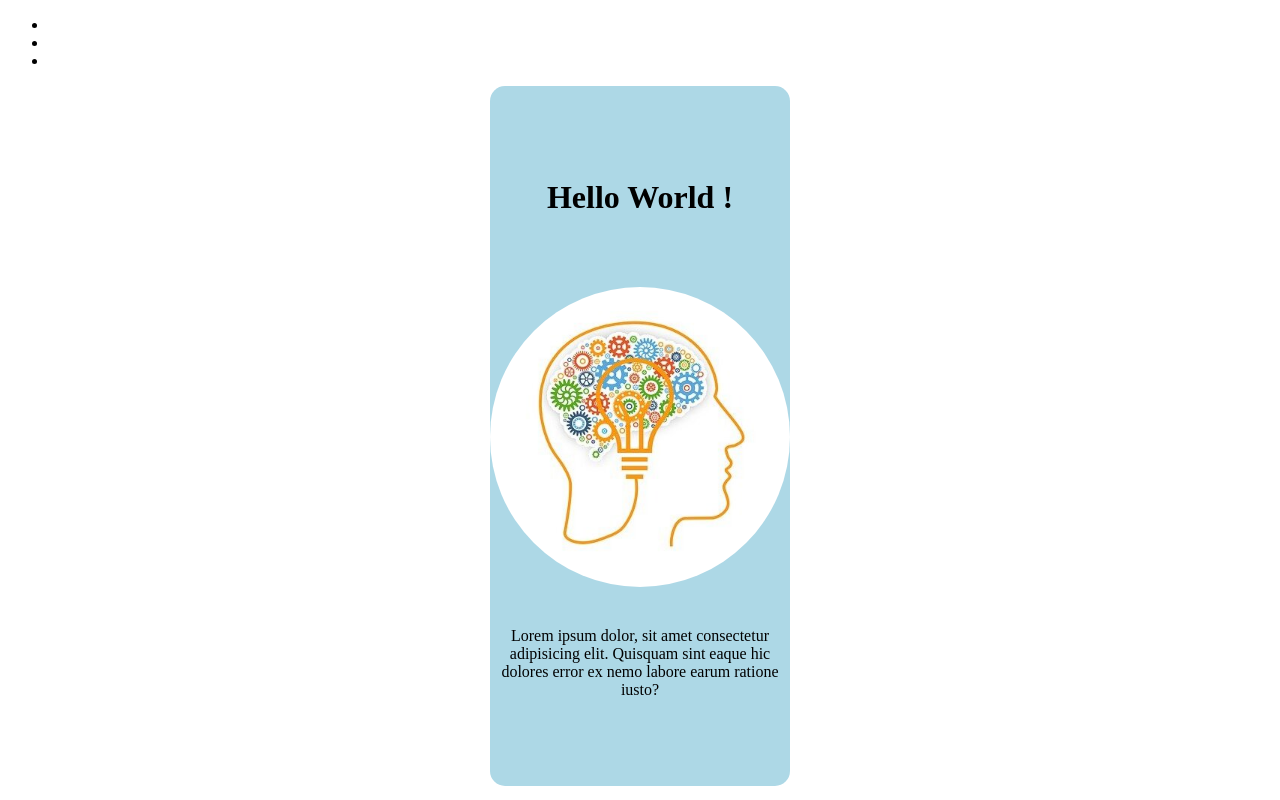
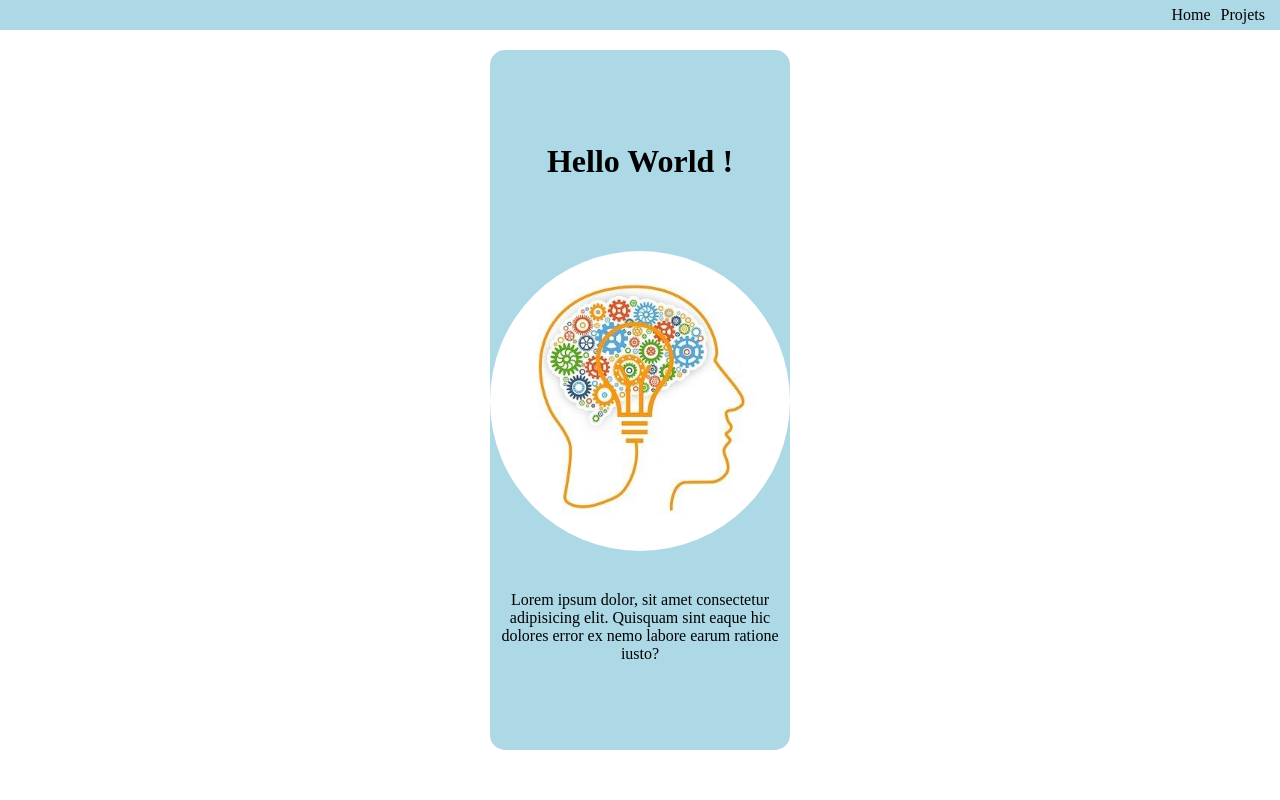
Before and after one commit to MatVD/premierDeployement, a plain HTML site: page src/index.html in a window 1280 px wide. Drawn offline with Linux system fonts and the light colour scheme.

Commit message:
retrait foundation et ajout css

```diff
--- a/src/index.html
+++ b/src/index.html
@@ -11,9 +11,8 @@
 
     <header>
         <ul>
-            <li class=></li>
-            <li class=></li>
-            <li class=></li>
+            <li class="navigation"><a href="#">Home</a> </li>
+            <li class="navigation"><a href="#">Projets</a> </li>
         </ul>
 
     </header>
@@ -29,5 +28,6 @@
         </div>
     </div>
 
+
 </body>
 </html>
--- a/src/style.css
+++ b/src/style.css
@@ -1,3 +1,33 @@
+
+body {
+    padding: 0;
+    margin: 0;
+}
+
+header {
+    height: 30px;
+    background: lightblue;
+    margin-bottom: 20px;
+    margin-top: 0;
+}
+
+header ul {
+    margin-top: 0;
+    list-style: none;
+    display: flex;
+    justify-content: flex-end;
+    align-items: center;
+    margin-bottom: 20px;
+    height: 100%;
+    margin-right: 15px;
+}
+
+li.navigation a {
+    text-decoration: none;
+    margin-left: 10px;
+    color: black;
+}
+
 div.card {
     height: 700px;
     width: 300px;
```
Also changed, not shown: src/foundation.min.css (deleted), src/foundation.min.js (deleted).
